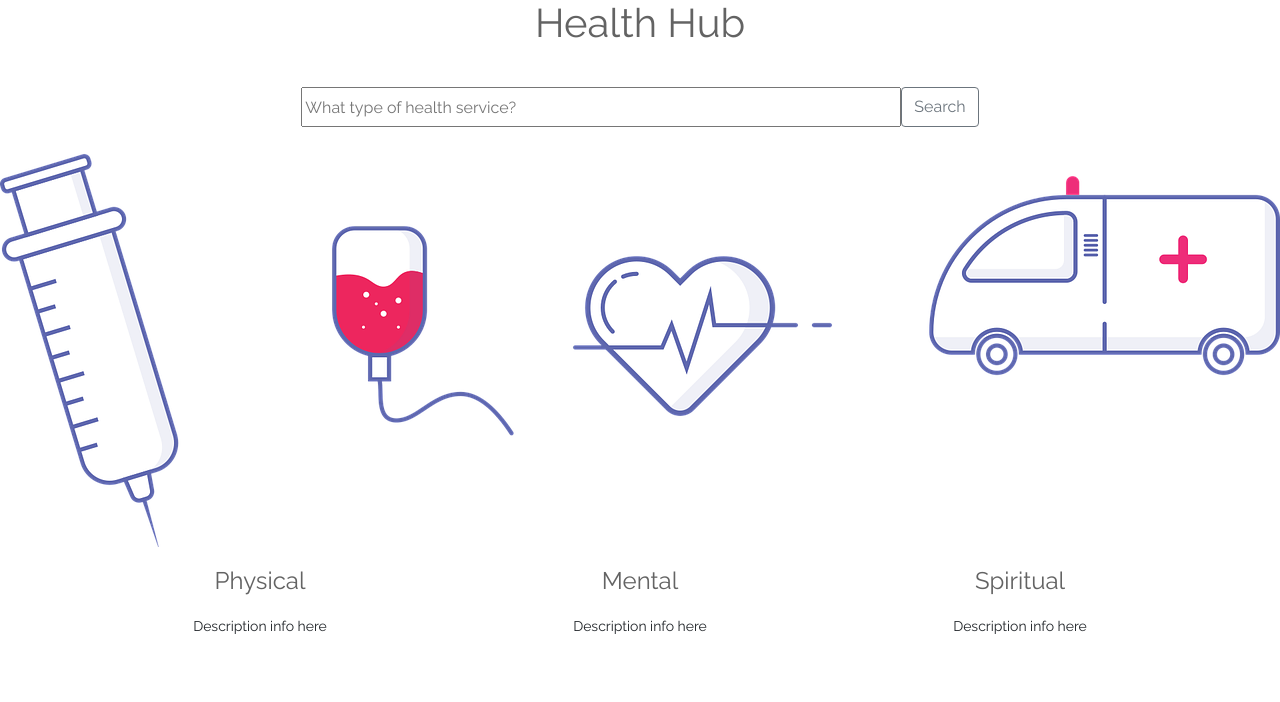
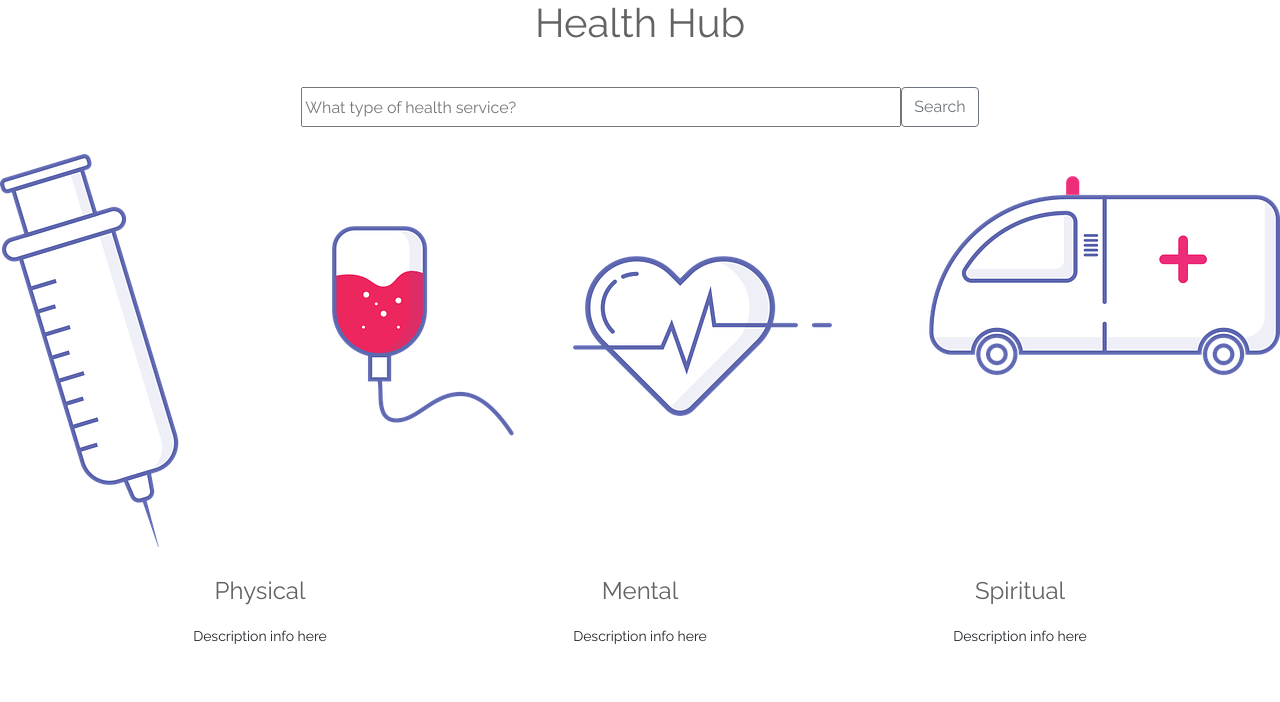
Before and after one commit to senseofsteph/healthhub, a Flask app: page / in a window 1280 px wide. Shown: the part 41-743 px from the top of the page. Run offline with Flask 2, Linux system fonts and the light colour scheme; some libraries are stand-ins or nearby versions.

```diff
--- a/static/css/base.css
+++ b/static/css/base.css
@@ -22,7 +22,8 @@
 }
 
 .services {
-  padding: 0 0 0 10;
+  /* padding: 0 0 0 10; */
+  padding: 10px 0 0px;
   text-align: center;
 }
 
@@ -36,14 +37,17 @@
   padding-bottom: 40px;
 }
 
+.services i {
+  color: #636363;
+}
+
 h1 {
    text-align: center;
-   /* font-family: "Roboto", sans-serif; */
    color: #636363;
    margin: 40px
 }
 
 body {
   background-color: white;
-  font-family: "Raleway";
+  font-family: "Raleway", sans-serif;
 }
```
